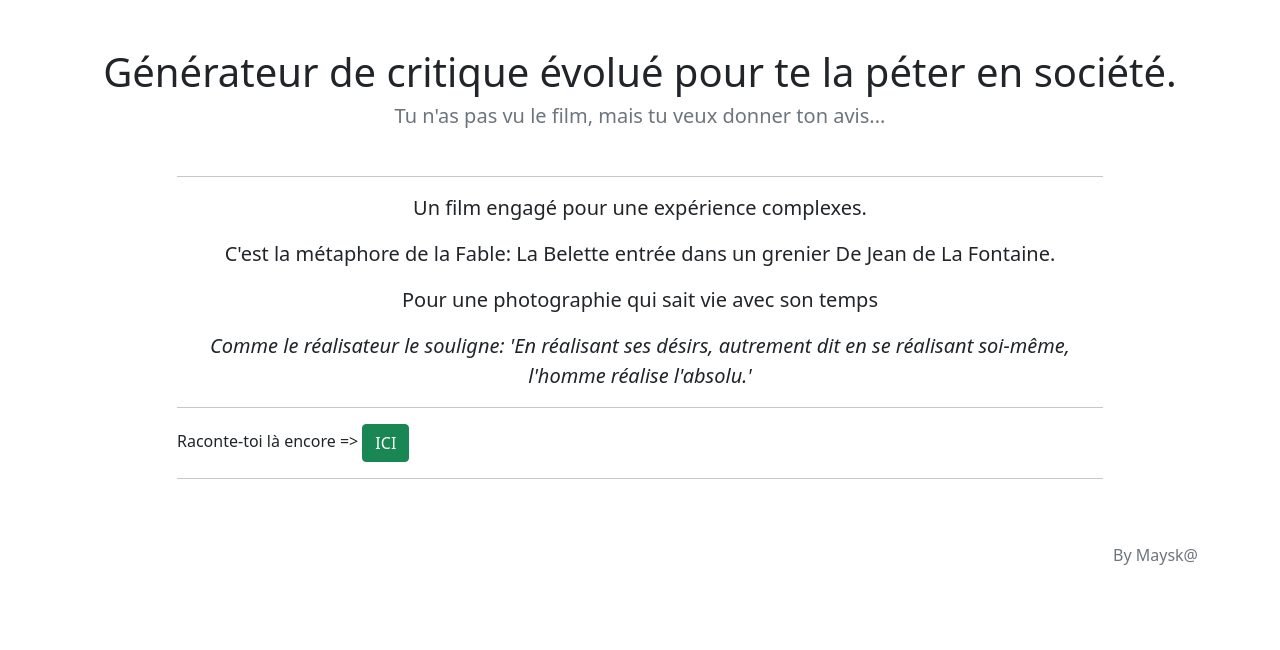
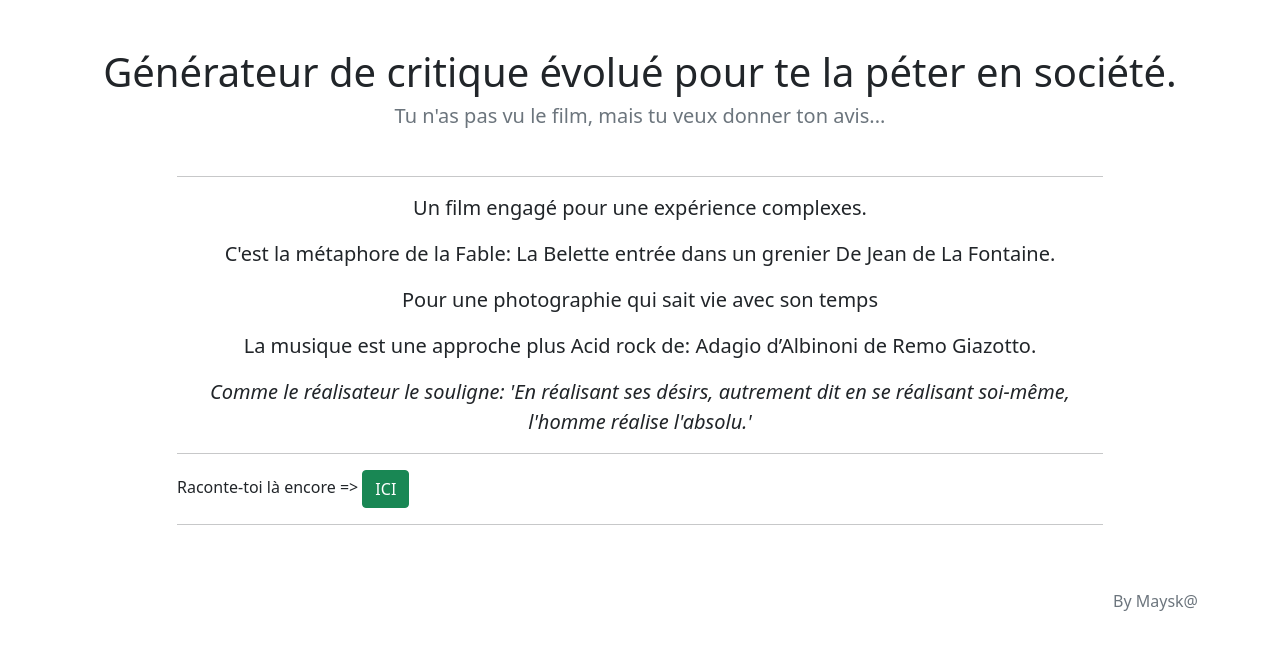
Before and after one commit to Mayska/review_generator, a Next.js app: page / in a window 1280 px wide. Shown: the top 650 px of the page. Built offline with nearby package versions, Linux system fonts and the light colour scheme; a web font is replaced by a local one.

Commit message:
add fifthParagraph

```diff
--- a/pages/index.tsx
+++ b/pages/index.tsx
@@ -308,6 +308,7 @@ export default function Index() {
               <p className='text-center fs-5'>{firstParagraph}</p>
               <p className='text-center fs-5'>{secondParagraph}</p>
               <p className='text-center fs-5'>{thirdParagraph}</p>
+              <p className='text-center fs-5'>{fifthParagraph}</p>
               <p className='text-center fs-5 fst-italic'>{fourthParagraph}</p>
               <hr />
               <label>{porps.label}<button type="submit" className="btn btn-success">{porps.btntext}</button></label>
```
